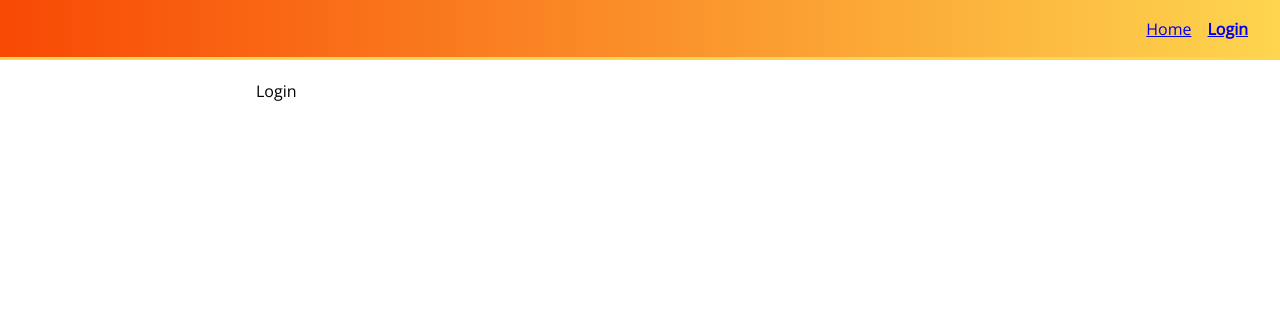
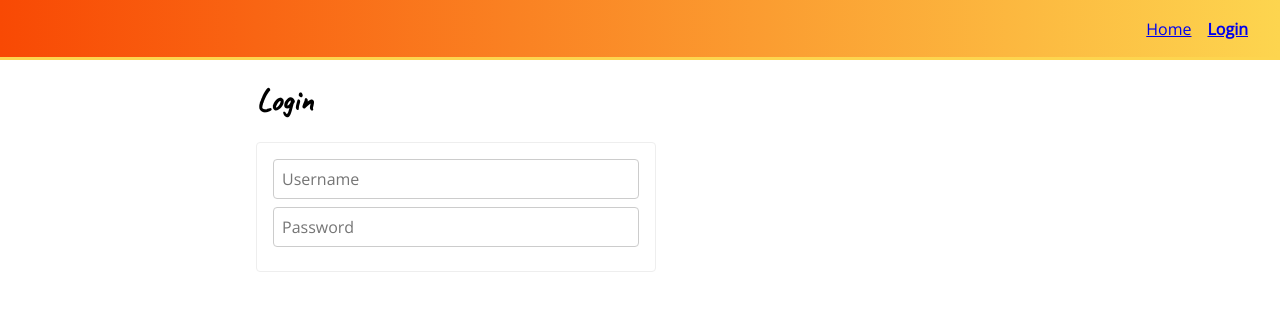
Before and after one commit to cigotete/study-react-styled-components, a React (Vite) app: page /login in a window 1280 px wide. Shown: the top 310 px of the page. Built offline with nearby package versions, Linux system fonts and the light colour scheme.

Commit message:
Added form to Login page, and implemented username and password fields with associated userState hook and event handler function.

```diff
--- a/src/components/pages/Login.jsx
+++ b/src/components/pages/Login.jsx
@@ -1,9 +1,38 @@
-import { PageLayout } from "@/components/common";
+import { useState } from "react";
+import { PageLayout, Input, Form } from "@/components/common";
 
 export const Login = () => {
+  const [formFields, setFormFields] = useState({username: '', password: ''});
+
+  function handleInputChange(e){
+    e.persist();
+    setFormFields(s => ({
+        ...s,
+        [e.target.name]: e.target.value
+    }));
+  }
+
   return (
     <PageLayout>
-      Login
+      <h1>Login</h1>
+      <Form>
+        <Input
+          value={ formFields.username }
+          onChange={  handleInputChange }
+          name="username"
+          type="text"
+          placeholder="Username"
+        >
+        </Input>
+        <Input
+          value={ formFields.password }
+          onChange={  handleInputChange }
+          name="password"
+          type="password"
+          placeholder="Password"
+        >
+        </Input>
+      </Form>
     </PageLayout>
   );
 }
```
